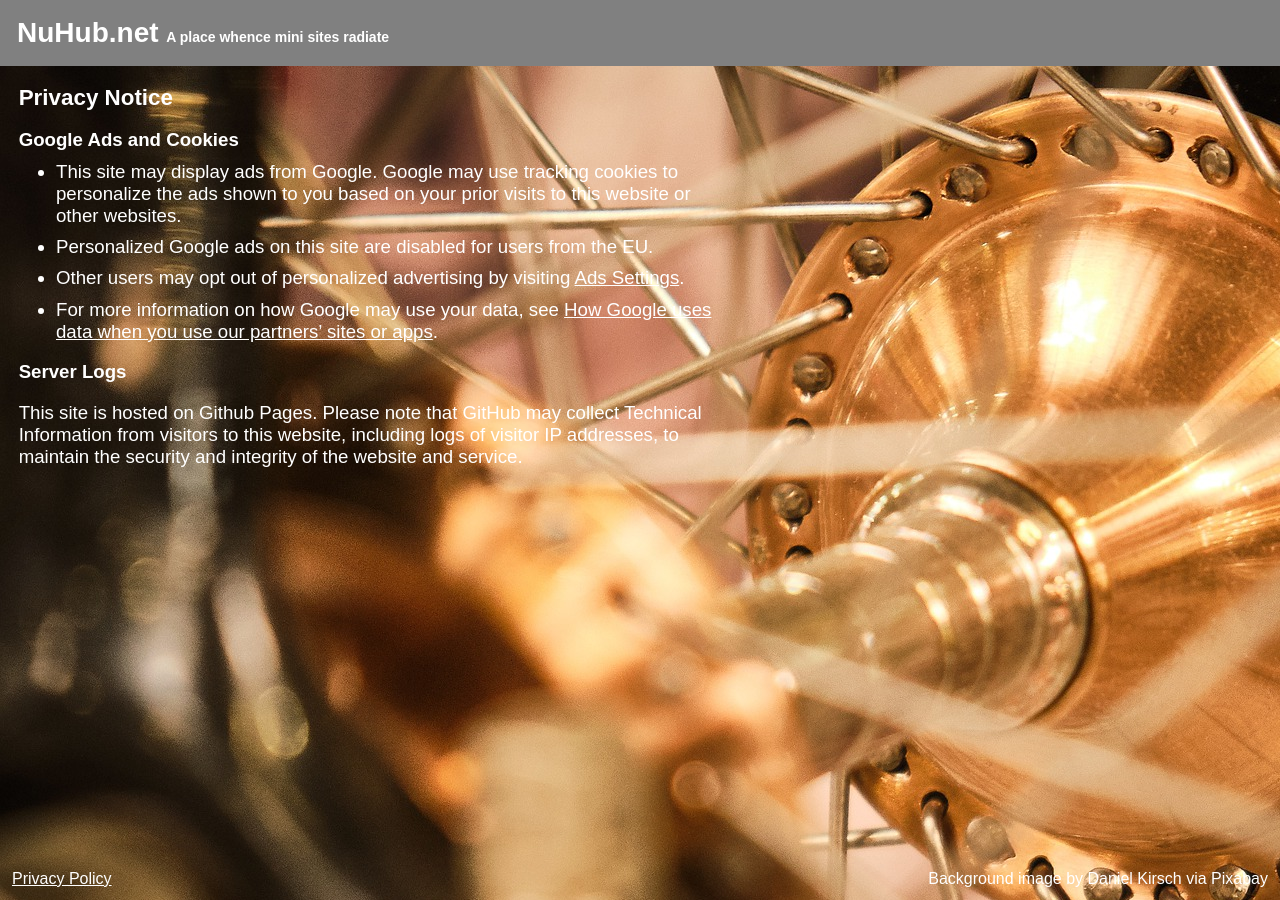
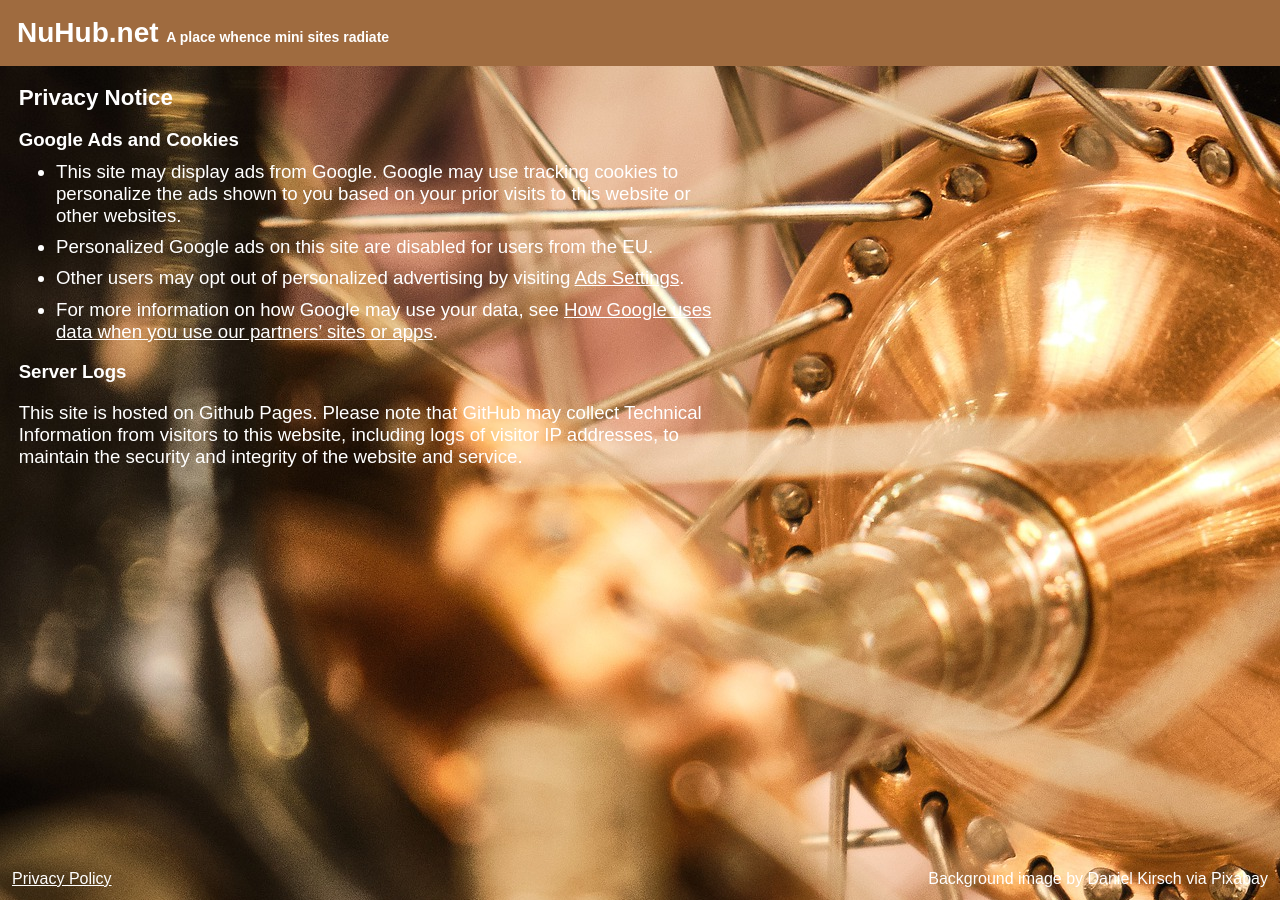
Before and after one commit to david672orford/david672github.io, a Jekyll site: the page built from privacy.md, in a window 1280 px wide. Built offline with Jekyll 4.4.1, drawn with Linux system fonts in a browser that asks for light colours; our own code applies the rules of GitHub Pages for plain Markdown files.

Commit message:
Update style.css
brown background on header and tiles

```diff
--- a/assets/css/style.css
+++ b/assets/css/style.css
@@ -19,7 +19,7 @@ MAIN {
 HEADER {
 	padding: 12px;
 	color: white;
-	background-color: grey;
+	background-color: #9F6B3F;
 	}
 .site_description {
 	font-size: 50%;
@@ -82,7 +82,7 @@ UL.tiles LI {
     margin: .5em;
     padding: .5em;
     width: 15em;
-    background-color: rgba(0.5,0.5,0.5,0.0);
+    background-color: #9F6B3F;
     border: 1px solid grey;
     border-radius: 7px;
     box-shadow: 1px 1px 2px 0px rgba(0,0,0,0.40);
```
